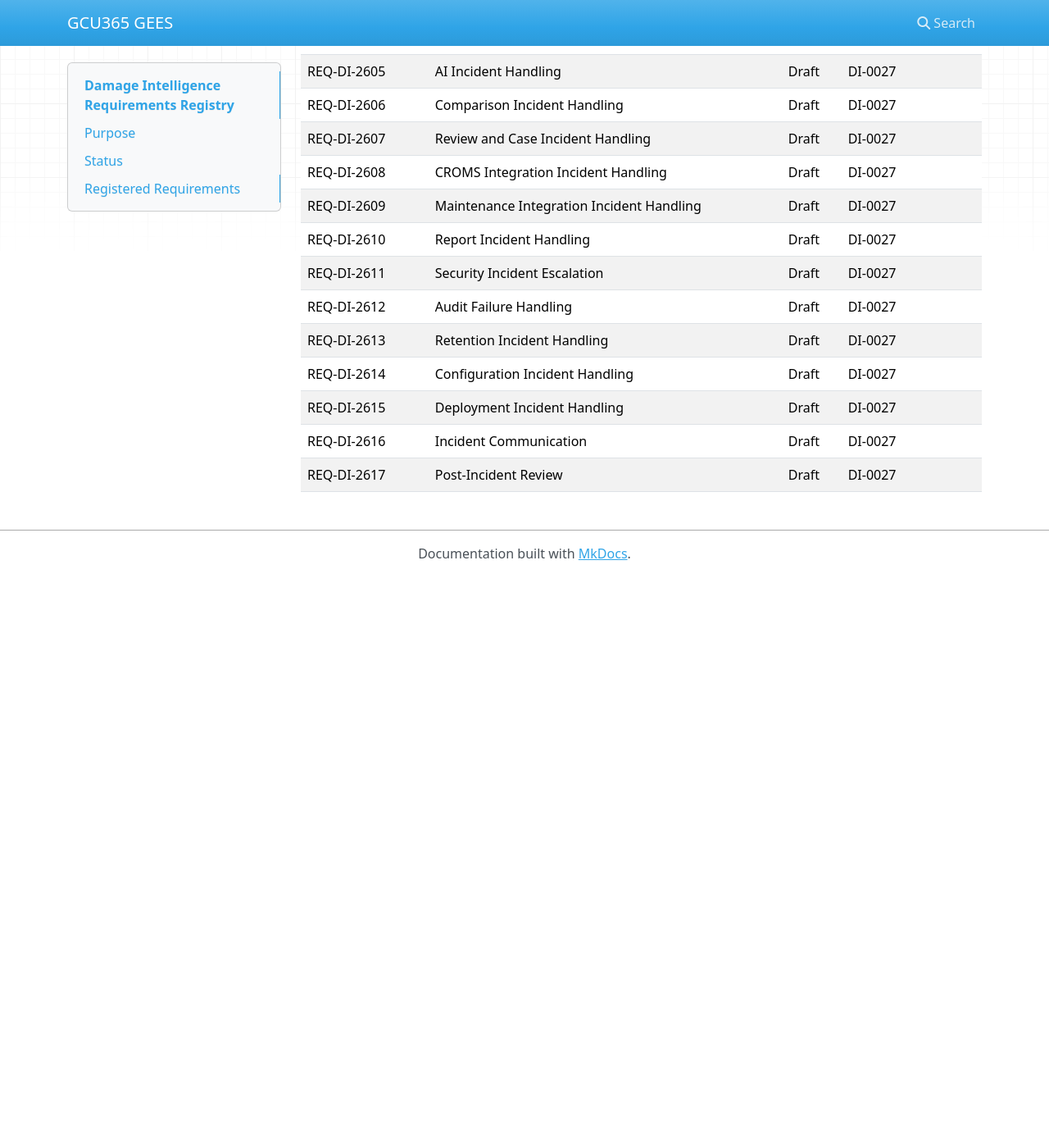
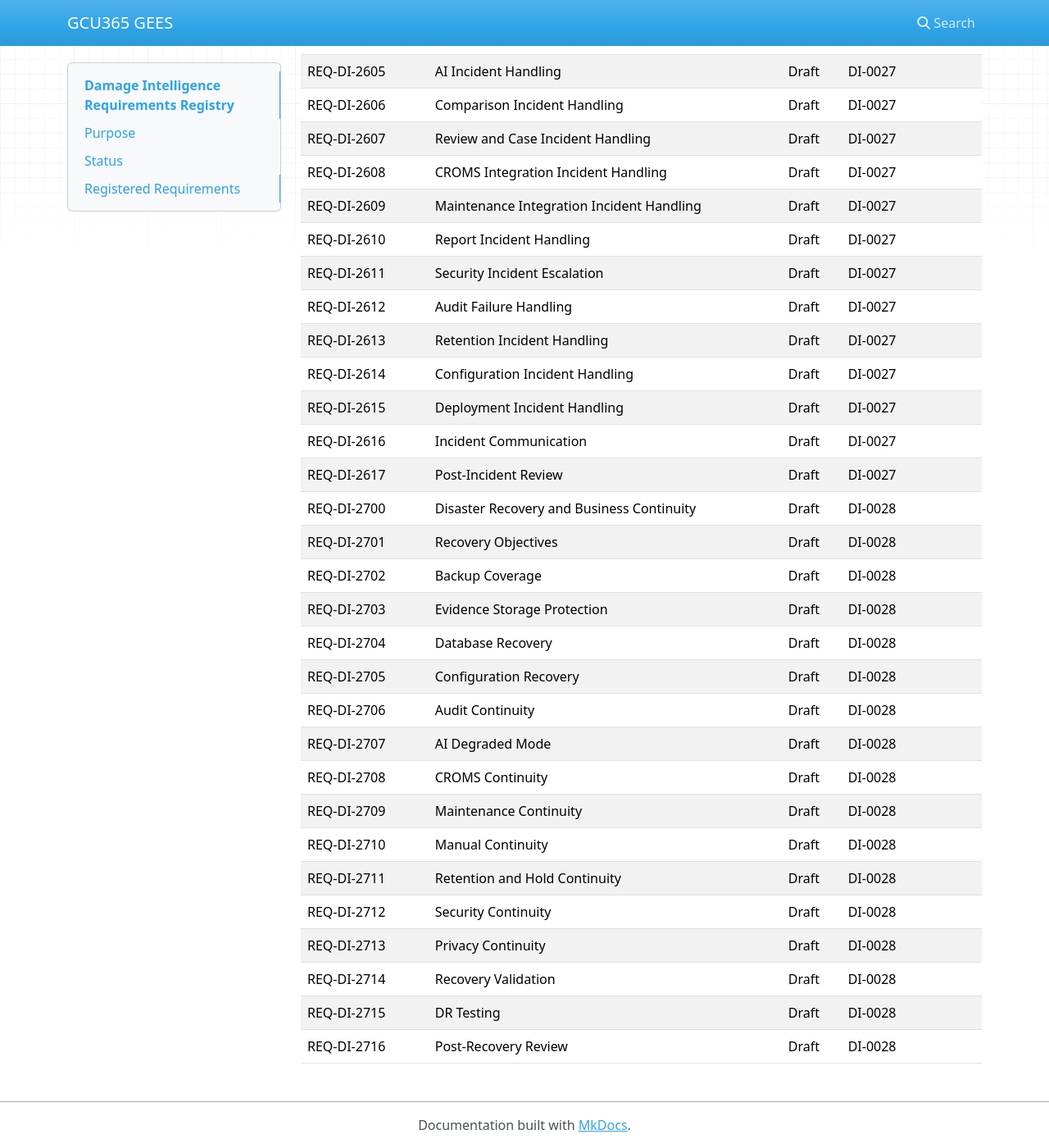
Before and after one commit to My10Sons/GCU365GEES, an MkDocs documentation site: the page built from docs/99-Appendices/Requirement-Registry/DAMAGE.md, in a window 1280 px wide and 1400 px high, scrolled down 18008 px. Shown: the whole window at 82% size. Built offline with MkDocs 1.6.1, drawn with Linux system fonts in a browser that asks for light colours; nearby versions of some CDN libraries; before the commit the page ends 18711 px from its top, so only the background shows below that.

```diff
--- a/docs/99-Appendices/Requirement-Registry/DAMAGE.md
+++ b/docs/99-Appendices/Requirement-Registry/DAMAGE.md
@@ -455,3 +455,20 @@
 | REQ-DI-2615 | Deployment Incident Handling | Draft | DI-0027 | Handling deployment, rollback, and hotfix incidents |
 | REQ-DI-2616 | Incident Communication | Draft | DI-0027 | Secure and privacy-safe incident communication |
 | REQ-DI-2617 | Post-Incident Review | Draft | DI-0027 | Post-incident review for Critical and High incidents |
+| REQ-DI-2700 | Disaster Recovery and Business Continuity | Draft | DI-0028 | DR and business continuity across Damage Intelligence |
+| REQ-DI-2701 | Recovery Objectives | Draft | DI-0028 | RTO and RPO for critical capabilities |
+| REQ-DI-2702 | Backup Coverage | Draft | DI-0028 | Backup critical records and references |
+| REQ-DI-2703 | Evidence Storage Protection | Draft | DI-0028 | Protect and recover inspection evidence storage |
+| REQ-DI-2704 | Database Recovery | Draft | DI-0028 | Restore database while preserving integrity |
+| REQ-DI-2705 | Configuration Recovery | Draft | DI-0028 | Restore tenant and workflow configuration |
+| REQ-DI-2706 | Audit Continuity | Draft | DI-0028 | Preserve auditability during outage and recovery |
+| REQ-DI-2707 | AI Degraded Mode | Draft | DI-0028 | Continue safely when AI is unavailable |
+| REQ-DI-2708 | CROMS Continuity | Draft | DI-0028 | Continuity for CROMS outage and replay |
+| REQ-DI-2709 | Maintenance Continuity | Draft | DI-0028 | Continuity for Maintenance outage and replay |
+| REQ-DI-2710 | Manual Continuity | Draft | DI-0028 | Approved manual fallback procedures |
+| REQ-DI-2711 | Retention and Hold Continuity | Draft | DI-0028 | Preserve retention, legal hold, and dispute hold |
+| REQ-DI-2712 | Security Continuity | Draft | DI-0028 | Preserve security controls during recovery |
+| REQ-DI-2713 | Privacy Continuity | Draft | DI-0028 | Preserve privacy controls during recovery |
+| REQ-DI-2714 | Recovery Validation | Draft | DI-0028 | Validate integrity before reopening operations |
+| REQ-DI-2715 | DR Testing | Draft | DI-0028 | Test disaster recovery procedures |
+| REQ-DI-2716 | Post-Recovery Review | Draft | DI-0028 | Review critical recovery events |
```
